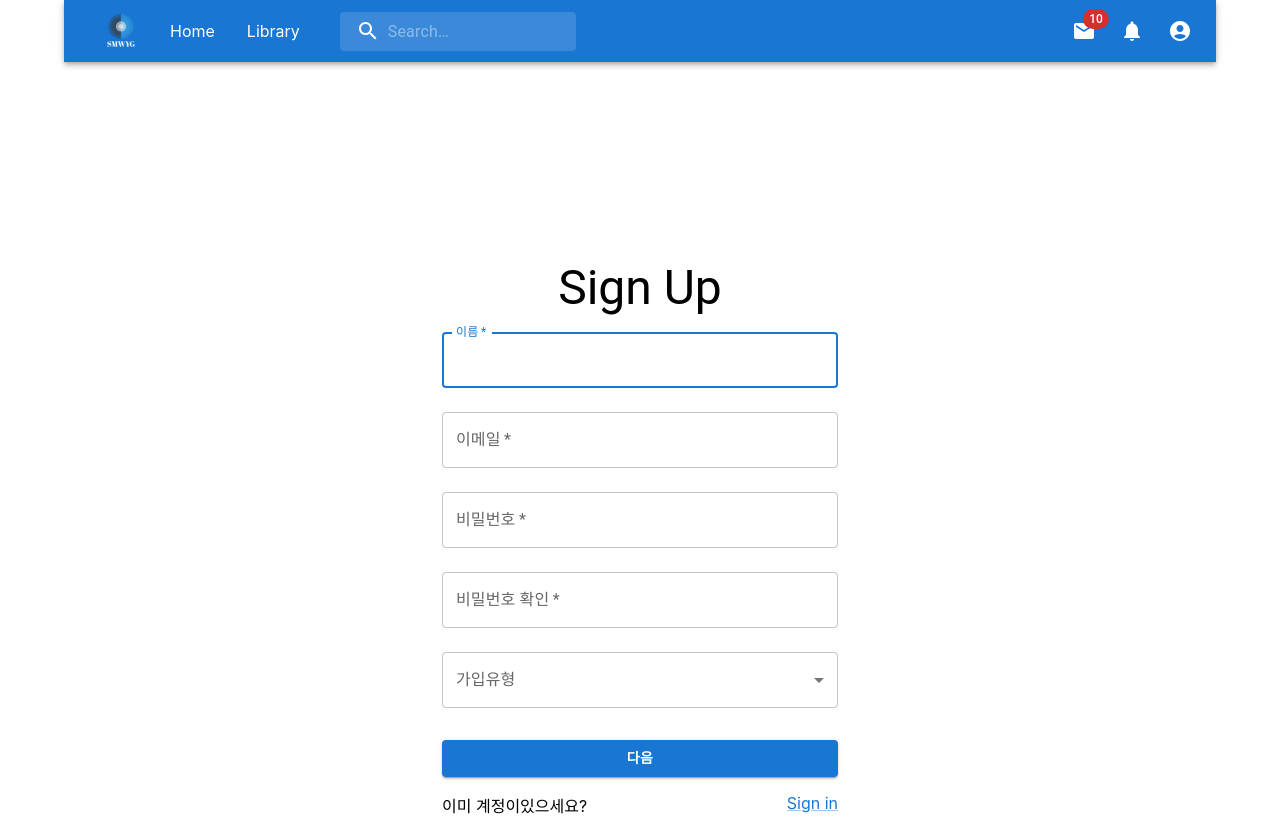
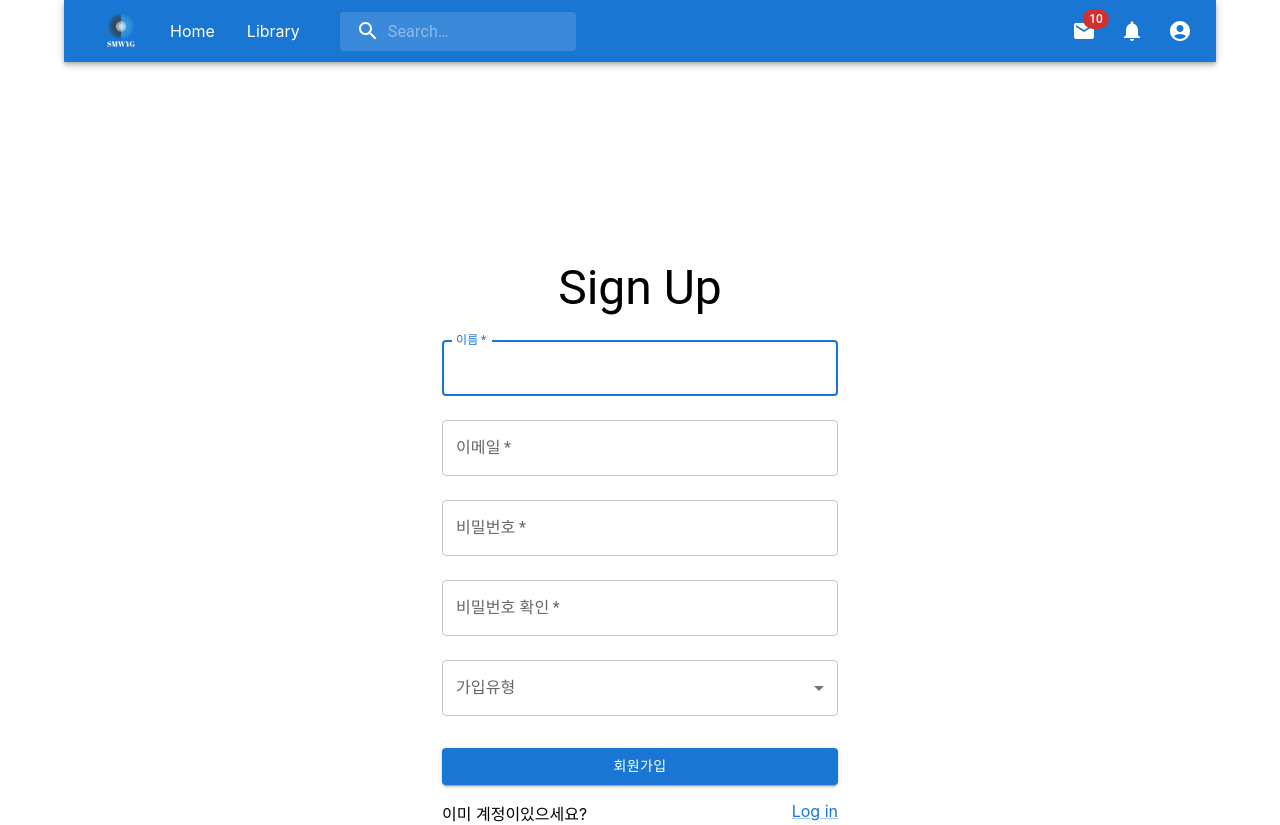
Before and after one commit to MinsuKim21/22-summer-UXM, a React (Create React App) app: page /signup in a window 1280 px wide. Built offline with nearby package versions, Linux system fonts and the light colour scheme.

Commit message:
Chore : connect to router

```diff
--- a/src/Pages/LoginPage/LoginForm.js
+++ b/src/Pages/LoginPage/LoginForm.js
@@ -9,6 +9,7 @@ import {
   Box,
   Container,
 } from '@mui/material';
+import { useNavigate } from 'react-router-dom';
 
 const LoginForm = () => {
   const handleSubmit = (event) => {
@@ -20,6 +21,7 @@ const LoginForm = () => {
     });
   };
 
+  const Navigate = useNavigate();
   return (
     <Container component="main" maxWidth="xs">
       <Box
@@ -68,12 +70,14 @@ const LoginForm = () => {
           </Button>
           <Grid container>
             <Grid item xs>
-              <Link href="#" variant="body2">
-                비밀번호 찾기?
-              </Link>
+              <Link href="#">비밀번호 찾기?</Link>
             </Grid>
             <Grid item>
-              <Link href="#" variant="body2">
+              <Link
+                onClick={() => {
+                  Navigate('/signup');
+                }}
+              >
                 {'회원가입'}
               </Link>
             </Grid>
--- a/src/Pages/LoginPage/SignUpForm.js
+++ b/src/Pages/LoginPage/SignUpForm.js
@@ -12,12 +12,27 @@ import {
   Select,
   MenuItem,
 } from '@mui/material';
+import { useNavigate } from 'react-router-dom';
 
 const SignUp = () => {
   const [userType, setUserType] = React.useState('');
 
   const handleChange = (event) => {
     setUserType(event.target.value);
+  };
+  const Navigate = useNavigate();
+
+  const handleSubmit = (event) => {
+    event.preventDefault();
+    const data = new FormData(event.currentTarget);
+    const joinType = userType
+    console.log({
+      name: data.get('name'),
+      email: data.get('email'),
+      password: data.get('password'),
+      checkPassword: data.get('checkPassword'),
+      regiserType: joinType,
+    });
   };
 
   return (
@@ -33,19 +48,23 @@ const SignUp = () => {
         <Typography component="h1" variant="h3">
           Sign Up
         </Typography>
-
+        <Box component="form" onSubmit={handleSubmit} noValidate sx={{ mt: 1 }}>
           <TextField
             margin="normal"
             label="이름"
+            name="name"
+            id="name"
             required
             fullWidth
-          autoComplete="email"
+            autoComplete="name"
             autoFocus
           />
 
           <TextField
             margin="normal"
             label="이메일"
+            id="email"
+            name="email"
             required
             fullWidth
             autoComplete="email"
@@ -54,7 +73,9 @@ const SignUp = () => {
           <TextField
             margin="normal"
             label="비밀번호"
+            id="password"
             type="password"
+            name="password"
             required
             fullWidth
             autoComplete="current-password"
@@ -62,8 +83,10 @@ const SignUp = () => {
 
           <TextField
             margin="normal"
+            id="checkPassword"
             label="비밀번호 확인"
             type="password"
+            name="checkPassword"
             required
             fullWidth
             autoComplete="current-password"
@@ -73,14 +96,14 @@ const SignUp = () => {
             <InputLabel id="registerType">가입유형</InputLabel>
             <Select
               labelId="registerType"
-            id="register-type-select"
+              id="register-select"
               value={userType}
               required
               label="registerType"
               onChange={handleChange}
             >
-            <MenuItem value={10}>General</MenuItem>
-            <MenuItem value={20}>UpLoader</MenuItem>
+              <MenuItem value={'General'}>General</MenuItem>
+              <MenuItem value={'UpLoader'}>UpLoader</MenuItem>
             </Select>
           </FormControl>
 
@@ -90,7 +113,7 @@ const SignUp = () => {
             variant="contained"
             sx={{ mt: 3, mb: 2 }}
           >
-          <b>다음</b>
+            회원가입
           </Button>
 
           <Grid container>
@@ -98,9 +121,16 @@ const SignUp = () => {
               이미 계정이있으세요?
             </Grid>
             <Grid item>
-            <Link>Sign in</Link>
+              <Link
+                onClick={() => {
+                  Navigate('/login');
+                }}
+              >
+                Log in
+              </Link>
             </Grid>
           </Grid>
+        </Box>
       </Box>
     </Container>
   );
```
Lines whose indentation alone changed are shown as unchanged.
